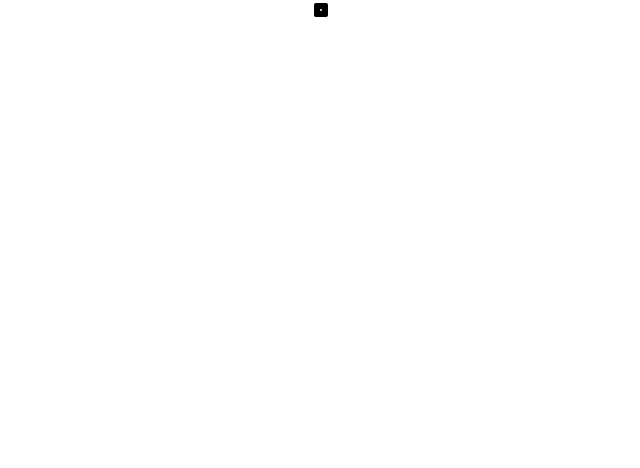
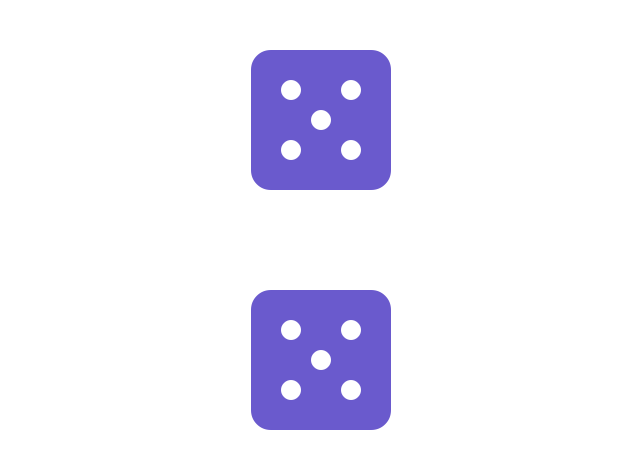
Before and after one commit to hiramzamorano/ahzamorano-gmail.com, a React (Create React App) app: page / in a window 1280 px wide. Shown: the top 468 px of the page, without its empty margins (319-959 px from the left). Built offline with nearby package versions, Linux system fonts and the light colour scheme.

Commit message:
Adds css and dice props

```diff
--- a/src/App.js
+++ b/src/App.js
@@ -1,11 +1,12 @@
 import React from 'react';
-import Die from "./die";
+import Die from "./Die";
 import './App.css';
 
 function App() {
   return (
     <div className="App">
-      <Die/>
+      <Die face='five'/>
+      <Die face='five'/>
     </div>
   );
 }
--- /dev/null
+++ b/src/Die.css
@@ -0,0 +1,5 @@
+.Die{
+    font-size: 10em;
+    padding: 0.25em;
+    color: slateblue;
+}
--- a/src/die.js
+++ b/src/Die.js
@@ -1,10 +1,11 @@
 import React, {Component} from 'react';
+import "./Die.css";
 
 class Die extends Component {
     render() {
         return (
             <div>
-               <i className='fas fa-dice-one' />
+               <i className={` Die fas fa-dice-${this.props.face}`} />
             </div>
         );
     }
```
